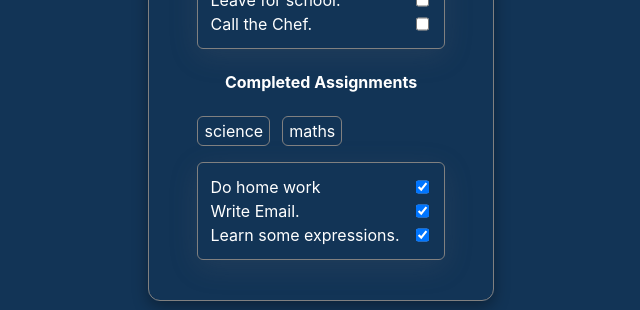
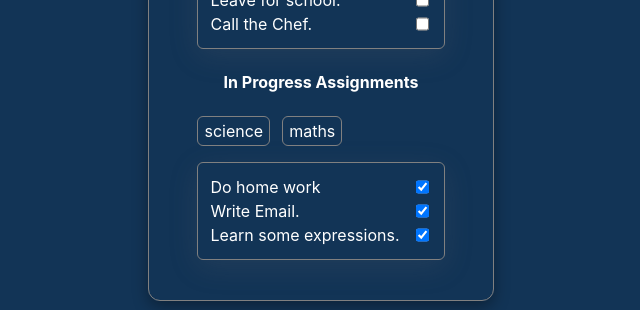
Before and after one commit to sudhansom/vue-project, a Vue app: page / in a window 1280 px wide. Shown: the part 355-665 px from the top of the page, without its empty margins (319-959 px from the left). Built offline with nearby package versions, Linux system fonts and the light colour scheme; data requests are answered from the project's data file.

Commit message:
code refactor

```diff
--- /dev/null
+++ b/src/components/Assignment.vue
@@ -0,0 +1,54 @@
+<template>
+    <h4>
+        In Progress Assignments
+    </h4>
+    <div class="tags">
+        <EachTag
+        v-for="a in tags(assignments)"
+        :tag="a"
+        :key="a"
+        :class="{active:tag==currentTag}"
+        @click="currentTag=a"
+        ></EachTag>
+    </div>
+    <ul>
+    <each-assignment v-for="assignment in assignments" :key="assignment.id" :assignment="assignment" />
+    </ul>
+</template>
+
+<script setup>
+import { computed } from "vue"
+import EachAssignment from './EachAssignment.vue'
+import EachTag from "./EachTag.vue"
+
+let currentTag = "all"
+
+const { assignments } = defineProps({
+  assignments: Array,
+});
+
+
+function tags(lists){
+    return new Set(lists.map(a => a.tag))
+}
+
+</script>
+
+<style scoped>
+ul {
+    list-style-type: none;
+    border: 1px solid gray;
+    padding: 12px;
+    border-radius: 6px;
+    box-shadow: rgba(100, 100, 111, 0.2) 0px 7px 29px 0px;
+}
+li {
+    display: flex;
+    justify-content: space-between;
+    gap: 12px;
+}
+.tags {
+    display: flex;
+    gap: 12px;
+}
+</style>
--- a/src/components/AssignmentsList.vue
+++ b/src/components/AssignmentsList.vue
@@ -1,40 +1,20 @@
 <template>
- <div class="assignments" v-if="assignments.length">
-    <section v-if="inProgress.length">
-        <h4>
-            In Progress Assignments
-        </h4>
-        <div class="tags">
-            <EachTag v-for="a in tags(inProgress)" :tag="a"  :key="a"></EachTag>
-        </div>
-        <ul>
-        <each-assignment v-for="assignment in inProgress" :key="assignment.id" :assignment="assignment" />
-        </ul>
-        </section>
-        <section v-if="completed.length">
-            <h4>
-            Completed Assignments
-        </h4>
-         <div class="tags">
-            <EachTag v-for="a in tags(completed)" :tag="a"  :key="a"></EachTag>
-        </div>
-        <ul>
-        <each-assignment v-for="assignment in completed" :key="assignment.id" :assignment="assignment" />
-        </ul>
-        </section>
- </div>
- <LoadingSpinner v-else> </LoadingSpinner>
+<div class="assignments" v-if="assignments.length">
+    <assignment v-if="inProgress.length" :assignments="inProgress"  />
+    <assignment v-if="completed.length" :assignments="completed"  />
+</div>
+<LoadingSpinner v-else> </LoadingSpinner>
 </template>
 
 <script setup>
-import { computed } from "vue"
-import EachAssignment from './EachAssignment.vue'
+import { computed } from 'vue'
+import Assignment from "./Assignment.vue"
 import LoadingSpinner from "./LoadingSpinner.vue";
-import EachTag from "./EachTag.vue"
 
 const { assignments } = defineProps({
   assignments: Array,
 });
+
 const inProgress = computed(() => {
   return assignments.filter((a) => !a.completed);
 });
@@ -42,34 +22,13 @@ const inProgress = computed(() => {
 const completed = computed(() => {
   return assignments.filter((a) => a.completed);
 });
-
-function tags(lists){
-    return new Set(lists.map(a => a.tag))
-}
-
 </script>
 
 <style scoped>
-ul {
-    list-style-type: none;
-    border: 1px solid gray;
-    padding: 12px;
-    border-radius: 6px;
-    box-shadow: rgba(100, 100, 111, 0.2) 0px 7px 29px 0px;
-}
-li {
-    display: flex;
-    justify-content: space-between;
-    gap: 12px;
-}
 .assignments {
     border: 1px solid gray;
     border-radius: 12px;
     padding: 24px 48px;
     box-shadow: rgba(0, 0, 0, 0.35) 0px 5px 15px;
 }
-.tags {
-    display: flex;
-    gap: 12px;
-}
 </style>
```
